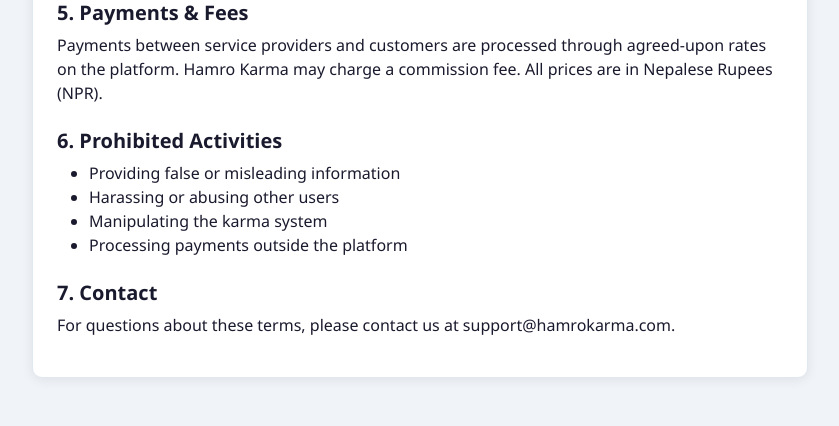
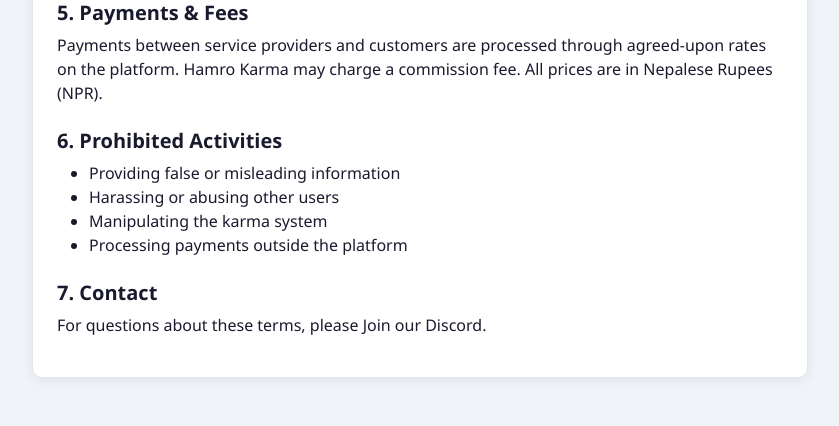
Before and after one commit to Rockyffgod/OJT, a Django app: page /tos/ in a window 1280 px wide. Shown: the part 715-1141 px from the top of the page, without its empty margins (220-1059 px from the left). Run offline with Django 5.2, Linux system fonts and the light colour scheme.

Commit message:
replace support@hamrokarma.com with Discord invite link on TOS/TAC

```diff
--- a/templates/tac.html
+++ b/templates/tac.html
@@ -39,7 +39,7 @@
             <p>The FTL feature is provided as a community service. Hamro Karma does not take responsibility for lost items but facilitates the matching process. False reports may result in account suspension.</p>
 
             <h5 class="fw-bold mt-4">8. Contact Us</h5>
-            <p>For any questions or concerns, please contact <a href="mailto:support@hamrokarma.com">support@hamrokarma.com</a> or use our in-app messaging system.</p>
+            <p>For any questions or concerns, please <a href="https://discord.gg/yqVyTFrqf7" target="_blank">Join our Discord</a> or use our in-app messaging system.</p>
         </div>
     </div>
 </div>
--- a/templates/tos.html
+++ b/templates/tos.html
@@ -37,7 +37,7 @@
             </ul>
 
             <h5 class="fw-bold mt-4">7. Contact</h5>
-            <p>For questions about these terms, please contact us at <a href="mailto:support@hamrokarma.com">support@hamrokarma.com</a>.</p>
+            <p>For questions about these terms, please <a href="https://discord.gg/yqVyTFrqf7" target="_blank">Join our Discord</a>.</p>
         </div>
     </div>
 </div>
```
